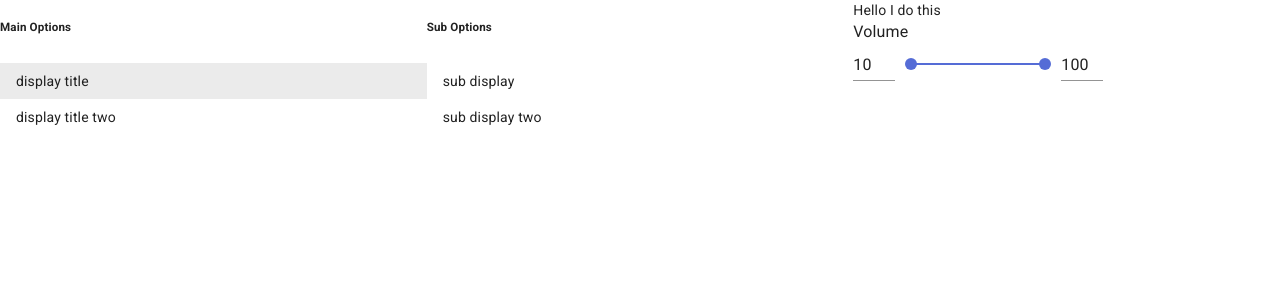
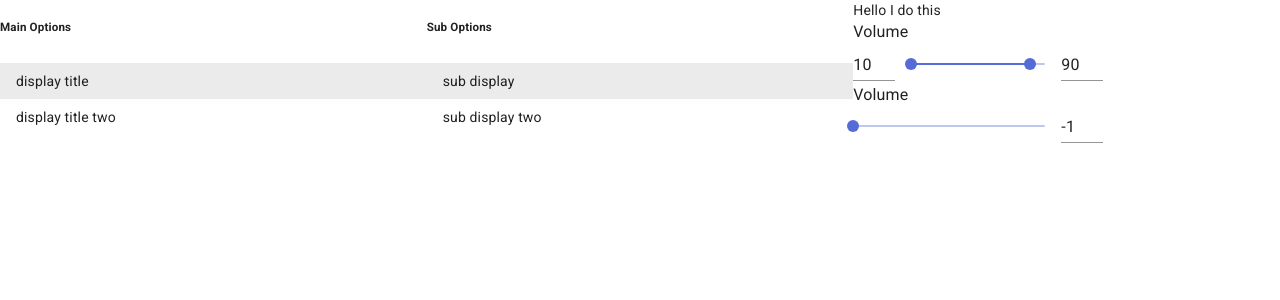
Before and after one commit to NickMcGrath/portfolio, a React (Create React App) app: page / in a window 1280 px wide. Shown: the top 300 px of the page. Built offline with nearby package versions, Linux system fonts and the light colour scheme.

Commit message:
added multiplier slider

```diff
--- a/package.json
+++ b/package.json
@@ -10,11 +10,13 @@
     "@testing-library/react": "^9.5.0",
     "@testing-library/user-event": "^7.2.1",
     "bootstrap": "^4.5.0",
+    "debug": "^4.1.1",
+    "log": "^6.0.0",
     "nvm": "0.0.4",
     "react": "^16.13.1",
     "react-bootstrap": "^1.3.0",
     "react-dom": "^16.13.1",
-    "react-scripts": "3.4.1"
+    "react-scripts": "^3.4.3"
   },
   "scripts": {
     "start": "react-scripts start",
--- a/src/App.js
+++ b/src/App.js
@@ -10,6 +10,7 @@ import Container from '@material-ui/core/Container'
 import Grid from '@material-ui/core/Grid';
 import Input from '@material-ui/core/Input';
 import TwoPointInputSlider from "./components/two_point_slider";
+import SinglePointSlider from "./components/single_point_slider";
 
 
 class MainSelectionTable extends React.Component {
@@ -19,7 +20,7 @@ class MainSelectionTable extends React.Component {
     this.state = {
       elements: props.elements,
       mainSelectedIndex: 0,
-      subSelectionIndex: 0,
+      subSelectedIndex: 0,
       mainSelected: props.elements[0],
       subSelected: props.elements[0].subEntries[0]
     }
@@ -55,11 +56,14 @@ class MainSelectionTable extends React.Component {
             {this.state.subSelected.description}
           </div>
           <TwoPointInputSlider
-            x1={this.state.subSelected.min}
-            x2={this.state.subSelected.max}
+            x1={this.state.subSelected.x1}
+            x2={this.state.subSelected.x2}
             min={this.state.subSelected.min}
             max={this.state.subSelected.max}
-            onBlur={this.getSliderData.bind(this)}/>
+            onBlur={this.getRangeSliderData.bind(this)}/>
+          <SinglePointSlider
+            value={this.state.subSelected.multiplier}
+            onBlur={this.getMultiplierSliderData.bind(this)}/>
           {/*{this.state.subSelected.rangeSlider}*/}
         </Grid>
       </Grid>
@@ -67,10 +71,25 @@ class MainSelectionTable extends React.Component {
     )
   }
 
-  getSliderData(data) {
+  getMultiplierSliderData(data){
+    console.log(data)
+    console.log('hi')
+    let updatedState = Object.assign({}, this.state)
+    updatedState.subSelected.multiplier = data.value
+    this.setState(updatedState)
+  }
+
+  getRangeSliderData(data) {
     console.log("slider update")
     console.log(data)
+    let updatedState = Object.assign({}, this.state)
+    updatedState.subSelected.x1 = data.x1
+    updatedState.subSelected.x2 = data.x2
+    this.setState(updatedState)
+
+
   }
+
 
   onMainSelection(index) {
     if (index !== this.state.mainSelectedIndex) {
@@ -105,14 +124,20 @@ class PortfolioSettings
           display: "sub display",
           apiKey: "sub api key",
           description: "Hello I do this",
-          min:10,
-          max: 100
+          min: 10,
+          max: 100,
+          x1: 10,
+          x2: 90,
+          multiplier: -1
         }, {
           display: "sub display two",
-          apiKey: "sub api key",
+          apiKey: "sub api key two",
           description: "Hello I do that 2",
-          min:-10,
-          max: 100
+          min: -10,
+          max: 100,
+          x1: 10,
+          x2: 90,
+          multiplier: -1
         }]
       },
       {
@@ -121,14 +146,20 @@ class PortfolioSettings
           display: "sub display three",
           apiKey: "sub api key two",
           description: "Hello I do something 3",
-          min:5,
-          max: 10
+          min: 5,
+          max: 10,
+          x1: 5,
+          x2: 10,
+          multiplier: -1
         }, {
           display: "sub display four",
           apiKey: "sub api key",
           description: "Hello I do not sure 4",
-          min:1,
-          max: 3
+          min: 1,
+          max: 3,
+          x1: 1,
+          x2: 3,
+          multiplier: -1
         }]
       },
     ]
--- /dev/null
+++ b/src/components/single_point_slider.js
@@ -0,0 +1,97 @@
+import React from 'react';
+import {makeStyles} from '@material-ui/core/styles';
+import Grid from '@material-ui/core/Grid';
+import Typography from '@material-ui/core/Typography';
+import Slider from '@material-ui/core/Slider';
+import Input from '@material-ui/core/Input';
+import VolumeUp from '@material-ui/icons/VolumeUp';
+import {withStyles} from "@material-ui/styles";
+
+const styles = theme => ({
+  root: {
+    width: 250,
+  },
+  input: {
+    width: 42,
+  },
+});
+
+class SinglePointSlider extends React.Component {
+  constructor(props) {
+    super(props);
+    this.state = {
+      value: props.value,
+      onBlur: props.onBlur
+    }
+  }
+
+  componentWillReceiveProps(nextProps, nextContext) {
+    this.setState({
+      value: nextProps.value,
+      onBlur: nextProps.onBlur
+    })
+  }
+
+  handleSliderChange(event, newValue) {
+    console.log(this.state)
+    this.setState({value: newValue})
+  };
+
+  handleInputChange(event) {
+    let newValue = (event.target.value === '' ? '' : Number(event.target.value));
+    this.setState({value: newValue})
+  };
+
+  handleBlur() {
+    if (this.state.value < -1) {
+      this.setState({value: -1}, () => {
+        this.state.onBlur(this.state)
+      })
+    } else if (this.state.value > 100) {
+      this.setState({value: 100}, () => {
+        this.state.onBlur(this.state)
+      })
+    } else {
+      this.state.onBlur(this.state)
+    }
+  }
+
+  render() {
+    const {classes} = this.props
+    return (
+      <div className={classes.root}>
+        <Typography id="input-slider" gutterBottom>
+          Volume
+        </Typography>
+        <Grid container spacing={2} alignItems="center">
+          <Grid item xs>
+            <Slider
+              value={this.state.value}
+              onChange={this.handleSliderChange.bind(this)}
+              aria-labelledby="input-slider"
+              onBlur={this.handleBlur.bind(this)}
+            />
+          </Grid>
+          <Grid item>
+            <Input
+              className={classes.input}
+              value={this.state.value}
+              margin="dense"
+              onChange={this.handleInputChange.bind(this)}
+              onBlur={this.handleBlur.bind(this)}
+              inputProps={{
+                step: 3,
+                min: -1,
+                max: 100,
+                type: 'number',
+                'aria-labelledby': 'input-slider',
+              }}
+            />
+          </Grid>
+        </Grid>
+      </div>
+    );
+  }
+}
+
+export default withStyles(styles)(SinglePointSlider);
--- a/src/components/two_point_slider.js
+++ b/src/components/two_point_slider.js
@@ -27,15 +27,16 @@ class TwoPointInputSlider extends React.Component {
     }
   }
 
-  componentWillReceiveProps(props) {
+  componentWillReceiveProps(nextProps) {
     this.setState({
-      x1: props.x1,
-      x2: props.x2,
-      min: props.min,
-      max: props.max,
-      onBlur: props.onBlur
+      x1: nextProps.x1,
+      x2: nextProps.x2,
+      min: nextProps.min,
+      max: nextProps.max,
+      onBlur: nextProps.onBlur
     })
   }
+
   handleSliderChange = (event, newValue) => {
     this.setState({
       x1: newValue[0],
@@ -68,6 +69,7 @@ class TwoPointInputSlider extends React.Component {
     } else {
       this.state.onBlur(this.state)
     }
+
   };
 
   render() {
```
Also changed, not shown: 1 other file (tests, documents, lock files or other folders).
